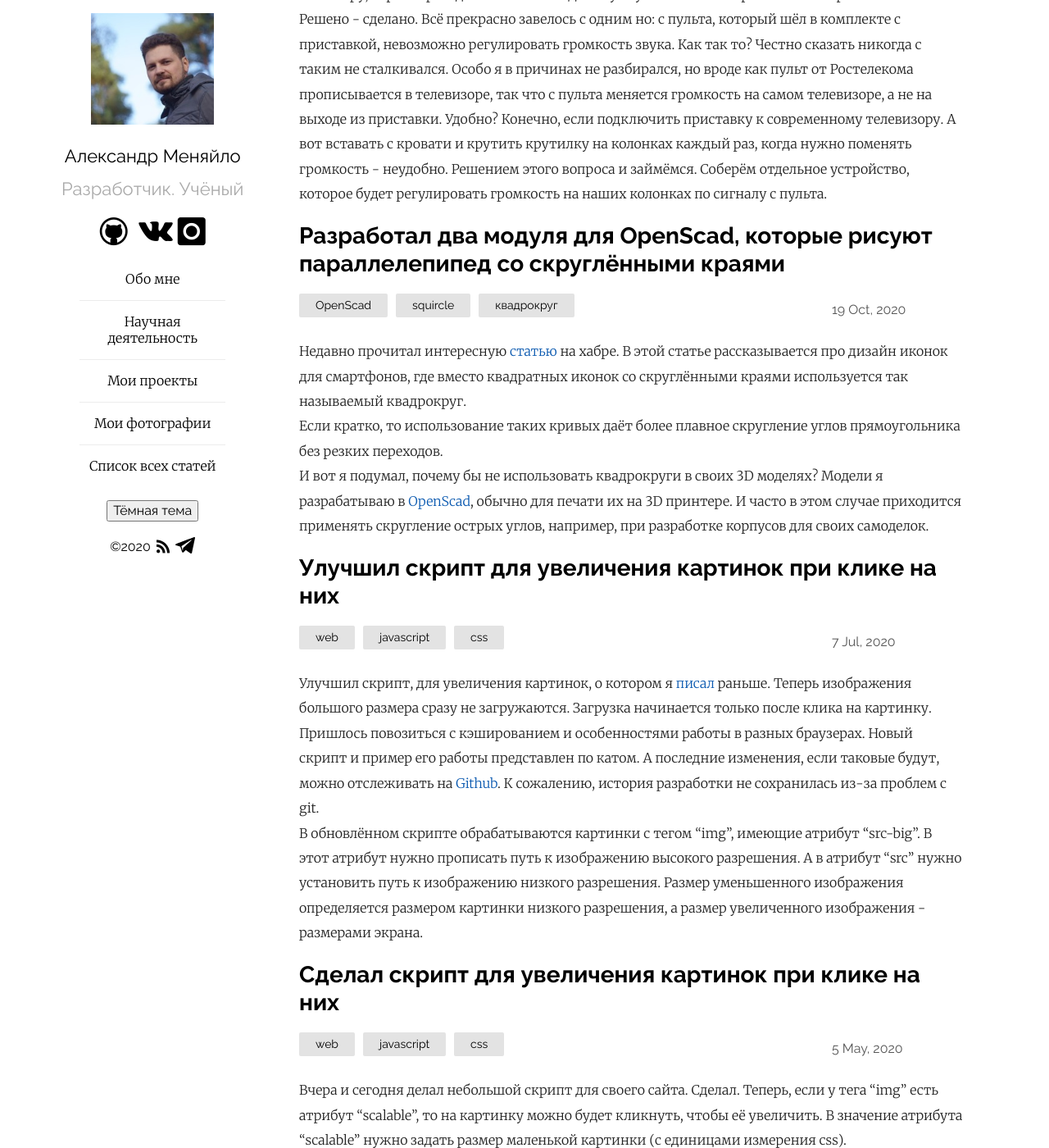
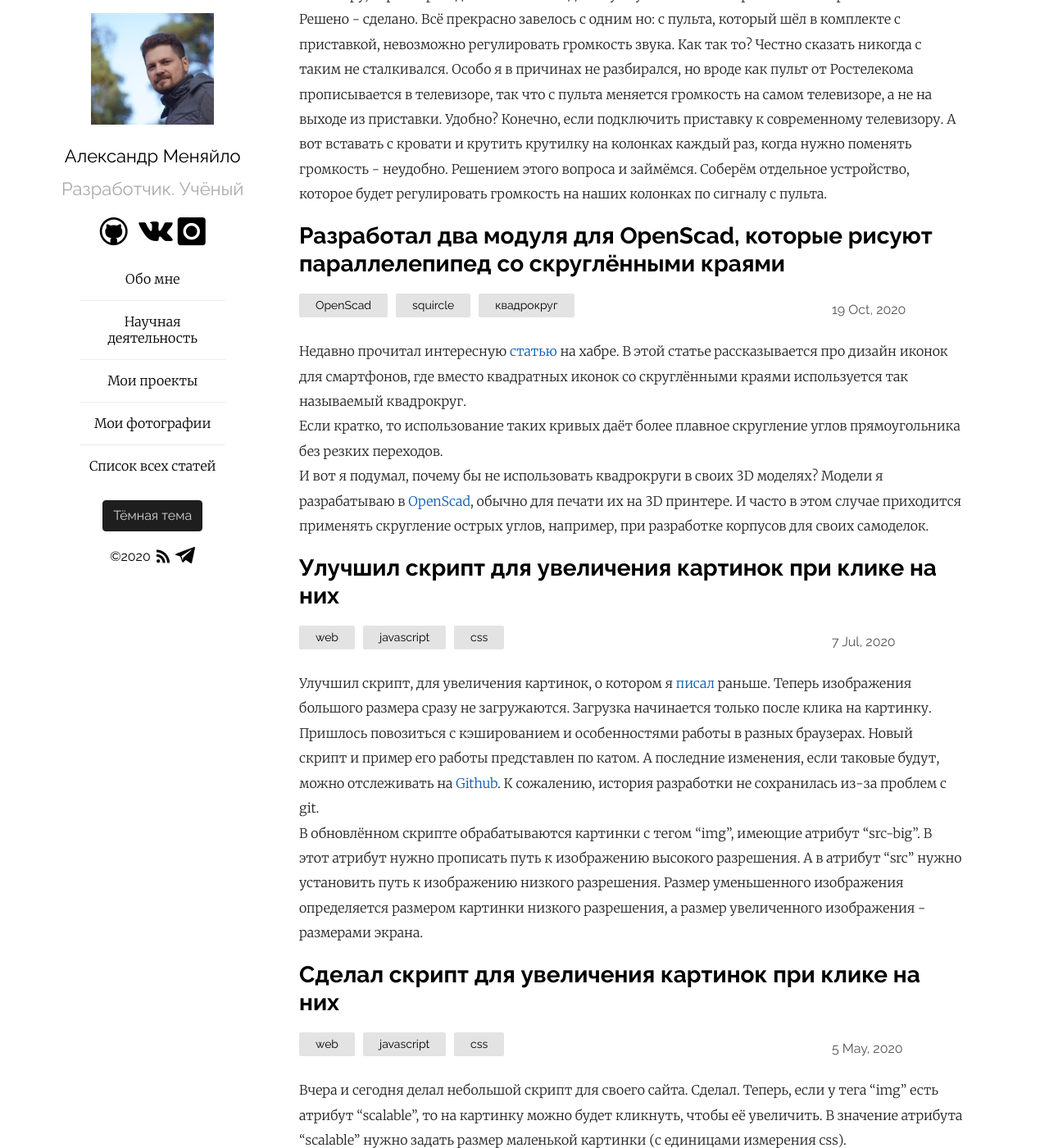
Before and after one commit to Mendeo/mendeo.github.io, a Jekyll site: the page built from index.md, in a window 1280 px wide and 1400 px high, scrolled down 350 px. Shown: the whole window at 82% size. Built offline with Jekyll 4.4.1, drawn with Linux system fonts in a browser that asks for light colours.

Commit message:
Закончил стилизацию кнопки переключения темы.

```diff
--- a/_layouts/default.html
+++ b/_layouts/default.html
@@ -46,7 +46,7 @@
 						</ul>
 					</nav>
 				{%- endif -%}
-				<button id="themeChangeButton">Тёмная тема</button>
+				<button id="changeThemeButton">Тёмная тема</button>
 				<p>
 					<span id='copyright'>&copy;{{ "now" | date: "%Y" }}</span>
 					<a href = "{{ site.url }}{% link feed.xml %}" class="icon-rss" style="text-decoration: none" rel="alternate" type="application/atom+xml"></a>
--- a/_sass/plain.scss
+++ b/_sass/plain.scss
@@ -12,6 +12,35 @@ $leftWidth: 220px;
 *:after
 {
 	box-sizing: border-box;
+}
+
+/*Мои настройки кнопки. Код css частично заимствован из bootstrap.css (https://github.com/twbs/bootstrap/releases/download/v4.4.1/bootstrap-4.4.1-dist.zip (на 2020-03-03))*/
+#changeThemeButton
+{
+	text-align: center;
+	white-space: nowrap;
+	vertical-align: middle;
+	-webkit-user-select: none;
+	-moz-user-select: none;
+	-ms-user-select: none;
+	user-select: none;
+	border: 1px solid transparent;
+	padding: 0.375rem 0.75rem;
+	line-height: 1.5;
+	border-radius: 0.25rem;
+	transition: color 0.15s ease-in-out, background-color 0.15s ease-in-out, border-color 0.15s ease-in-out, box-shadow 0.15s ease-in-out;
+	background-image: none;
+
+	color: $changeThemeButtonTextColor;
+	background-color: $changeThemeButtonBackgroundColor;
+	border-color: $changeThemeButtonBackgroundColor;
+}
+
+#changeThemeButton:hover
+{
+	color: $changeThemeButtonHoverTextColor;
+	background-color: $changeThemeButtonHoverBackgroundColor;
+	border-color: $changeThemeButtonHoverBackgroundColor;
 }
 
 body
--- a/_sass/plain_dark.scss
+++ b/_sass/plain_dark.scss
@@ -2,15 +2,19 @@
 
 $linkColor: #787878;
 $headerColor:  #C8C8C8;
-$backgroundColor: #1E1E1E;
+$backgroundColor: #1e1e1e;
 $h2Color:#3C3C3C;
 $whoAmIcolor: #787878;
 $borderBottomColor: #ececec;
 $postCategoriesBackgroundColor:  #e3e3e3;
-$postDateBackgroundColor: #D4D4D4;
-$postBackgroundColor:  #D4D4D4;
+$postDateBackgroundColor: #d4d4d4;
+$postBackgroundColor:  #d4d4d4;
 $postsLabelBorderBottomColor: #eee;
 $postsLabelColor: #777;
 $tableBorderColor: #E7E7E7;
+$changeThemeButtonTextColor: #222;
+$changeThemeButtonBackgroundColor: #d4d4d4;
+$changeThemeButtonHoverTextColor: #d4d4d4;
+$changeThemeButtonHoverBackgroundColor: #787878;
 
 @import "plain";
--- a/_sass/plain_light.scss
+++ b/_sass/plain_light.scss
@@ -2,7 +2,7 @@
 
 $linkColor: #0a59b0;
 $headerColor:  #000;
-$backgroundColor: #FFFFFF;
+$backgroundColor: #fff;
 $h2Color:#222222;
 $whoAmIcolor: #aaa;
 $borderBottomColor: #ececec;
@@ -12,5 +12,9 @@ $postBackgroundColor:  #222;
 $postsLabelBorderBottomColor: #eee;
 $postsLabelColor: #777;
 $tableBorderColor: #000;
+$changeThemeButtonTextColor: #d4d4d4;
+$changeThemeButtonBackgroundColor: #1e1e1e;
+$changeThemeButtonHoverTextColor:#000;
+$changeThemeButtonHoverBackgroundColor: #787878;
 
 @import "plain";
--- a/scripts/themeChanger.js
+++ b/scripts/themeChanger.js
@@ -6,7 +6,7 @@
 {
 	'use strict';
 	const styleTag = document.getElementById('mainStyle');
-	const button = document.getElementById('themeChangeButton');
+	const button = document.getElementById('changeThemeButton');
 
 	let isDark = false;
 	const THEME_STORAGE_NAME = 'themeSelected';
```
